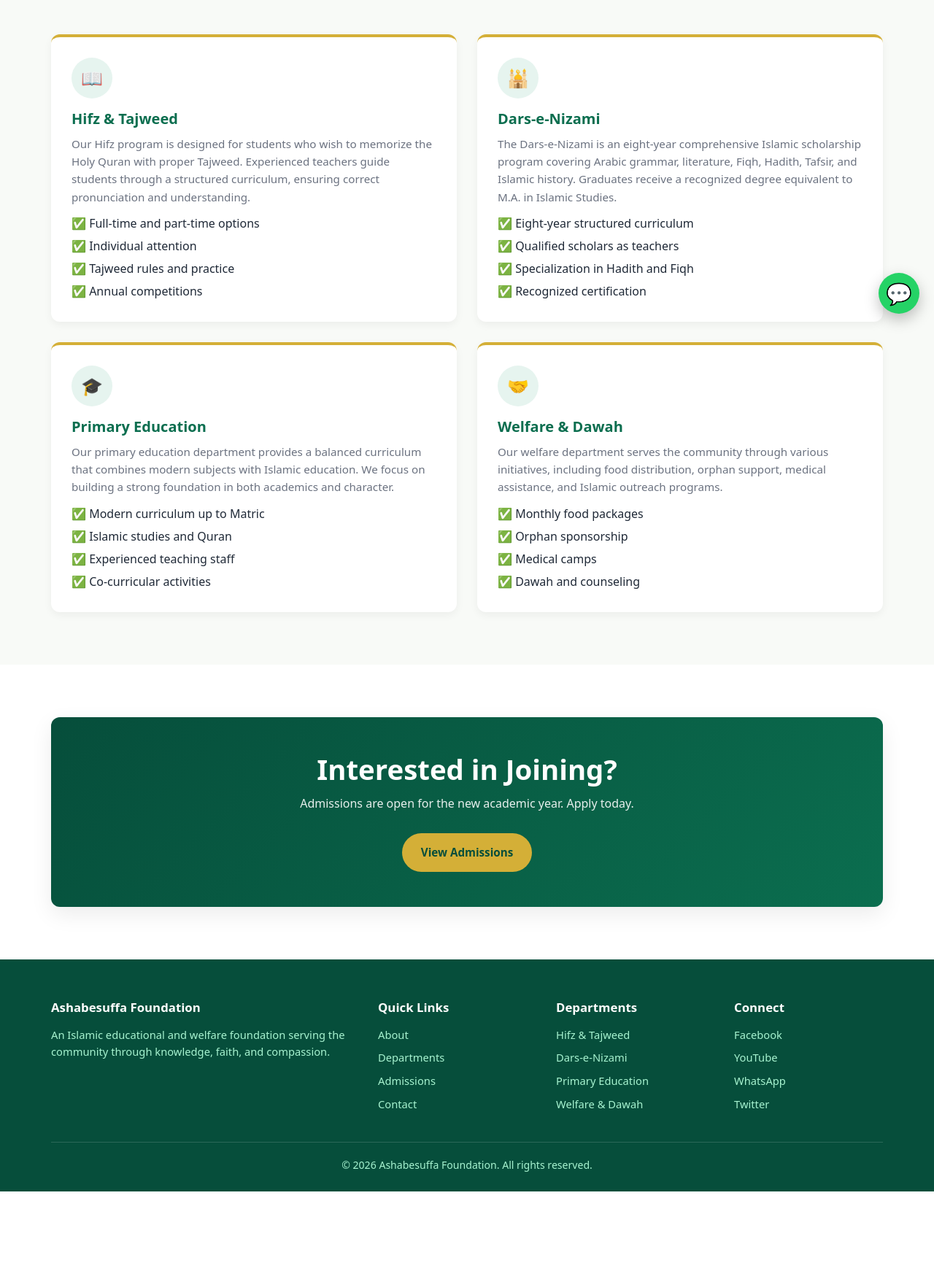
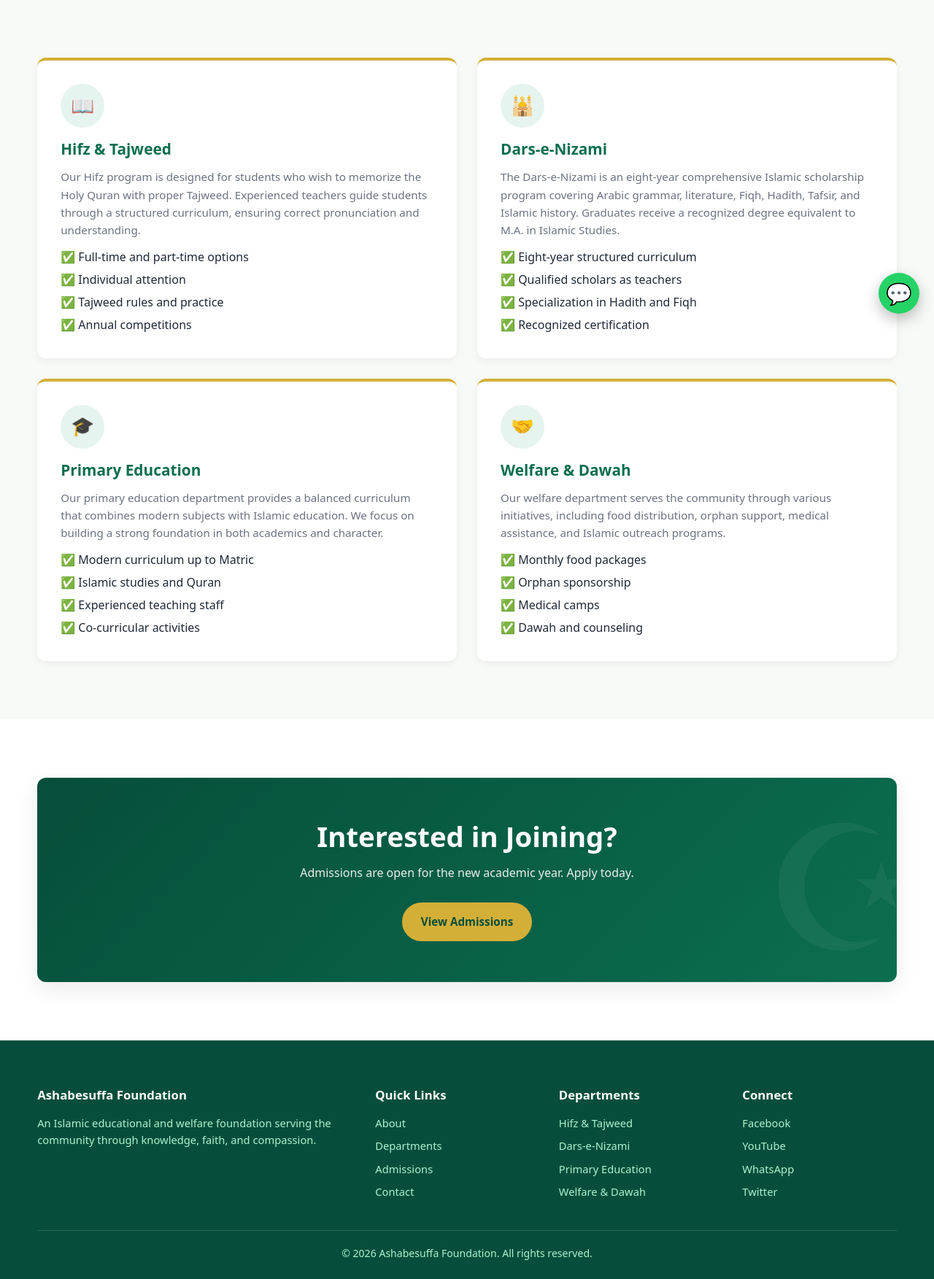
Before and after one commit to AbdurRafayARY/ashabesuffa-website, a PHP site: page /departments.html in a window 1280 px wide. Shown: the part 350-2103 px from the top of the page at 73% size. Before the commit the page ends 1983 px from the top, so only its background shows below. Run offline with PHP 8.4, Linux system fonts and the light colour scheme.

Commit message:
Update style.css

```diff
--- a/css/style.css
+++ b/css/style.css
@@ -18,6 +19,9 @@
   --shadow: 0 10px 30px rgba(0, 0, 0, 0.08);
   --shadow-sm: 0 4px 12px rgba(0, 0, 0, 0.05);
   --transition: 0.25s ease;
+  --font-en: system-ui, -apple-system, "Segoe UI", Roboto, Arial, sans-serif;
+  --font-ur: "Noto Nastaliq Urdu", "Jameel Noori Nastaleeq", serif;
+  --font-ar: "Amiri", "Scheherazade New", "Traditional Arabic", serif;
 }
 
 * {
@@ -54,20 +73,27 @@ ul {
 }
 
 .container {
-  width: min(1140px, 92%);
+  width: min(1200px, 92%);
   margin-inline: auto;
 }
 
 /* ---------- Typography ---------- */
-h1, h2, h3, h4 {
-  line-height: 1.2;
+h1, h2, h3, h4, h5 {
+  line-height: 1.3;
   color: var(--primary-dark);
   font-weight: 700;
 }
 
+body.lang-ur h1,
+body.lang-ur h2,
+body.lang-ur h3,
+body.lang-ur h4 {
+  line-height: 1.9;
+}
+
 h1 { font-size: clamp(2rem, 5vw, 3.5rem); }
 h2 { font-size: clamp(1.7rem, 3.5vw, 2.4rem); }
-h3 { font-size: 1.25rem; }
+h3 { font-size: 1.3rem; }
 h4 { font-size: 1.1rem; }
 
 p {
@@ -291,13 +350,13 @@ header {
 
 .page-header p {
   color: rgba(255, 255, 255, 0.9);
-  max-width: 650px;
+  max-width: 700px;
   margin: 0 auto;
 }
 
 /* ---------- Sections ---------- */
 .section {
-  padding: 4.5rem 0;
+  padding: 5rem 0;
 }
 
 .section-alt {
@@ -340,7 +399,7 @@ header {
 .card {
   background: var(--white);
   border-radius: var(--radius);
-  padding: 1.75rem;
+  padding: 2rem;
   box-shadow: var(--shadow-sm);
   border-top: 4px solid var(--accent);
   transition: var(--transition);
@@ -356,7 +415,7 @@ header {
 
 .card h3 {
   color: var(--primary);
-  margin-bottom: 0.6rem;
+  margin-bottom: 0.75rem;
 }
 
 .card p {
@@ -365,15 +424,16 @@ header {
 }
 
 .card-icon {
-  width: 56px;
-  height: 56px;
+  width: 60px;
+  height: 60px;
   border-radius: 50%;
   background: var(--primary-light);
   color: var(--primary);
   display: grid;
   place-items: center;
-  font-size: 1.5rem;
+  font-size: 1.6rem;
   margin-bottom: 1rem;
+  flex-shrink: 0;
 }
 
 /* ---------- About ---------- */
@@ -492,14 +559,43 @@ header {
   object-fit: cover;
 }
 
+.gallery-item .overlay {
+  position: absolute;
+  inset: 0;
+  background: linear-gradient(to top, rgba(6, 78, 59, 0.8), transparent);
+  display: flex;
+  align-items: flex-end;
+  padding: 1rem;
+  color: #fff;
+  font-weight: 700;
+  opacity: 0;
+  transition: var(--transition);
+}
+
+.gallery-item:hover .overlay {
+  opacity: 1;
+}
+
 /* ---------- Donation CTA ---------- */
 .donation-cta {
   background: linear-gradient(135deg, var(--primary-dark), var(--primary));
   color: var(--white);
   border-radius: var(--radius);
-  padding: 3rem 2rem;
+  padding: 3.5rem 2rem;
   text-align: center;
   box-shadow: var(--shadow);
+  position: relative;
+  overflow: hidden;
+}
+
+.donation-cta::before {
+  content: "☪";
+  position: absolute;
+  font-size: 15rem;
+  opacity: 0.05;
+  top: -3rem;
+  inset-inline-end: -2rem;
+  color: #fff;
 }
 
 .donation-cta h2 {
@@ -509,7 +605,7 @@ header {
 
 .donation-cta p {
   color: rgba(255, 255, 255, 0.9);
-  max-width: 600px;
+  max-width: 650px;
   margin: 0 auto 1.75rem;
 }
 
@@ -611,7 +720,7 @@ textarea {
 footer {
   background: var(--primary-dark);
   color: #d1fae5;
-  padding: 3.5rem 0 1.5rem;
+  padding: 4rem 0 1.5rem;
 }
 
 .footer-grid {
```
Also changed, not shown: other parts of css/style.css (+125 -25 lines).
